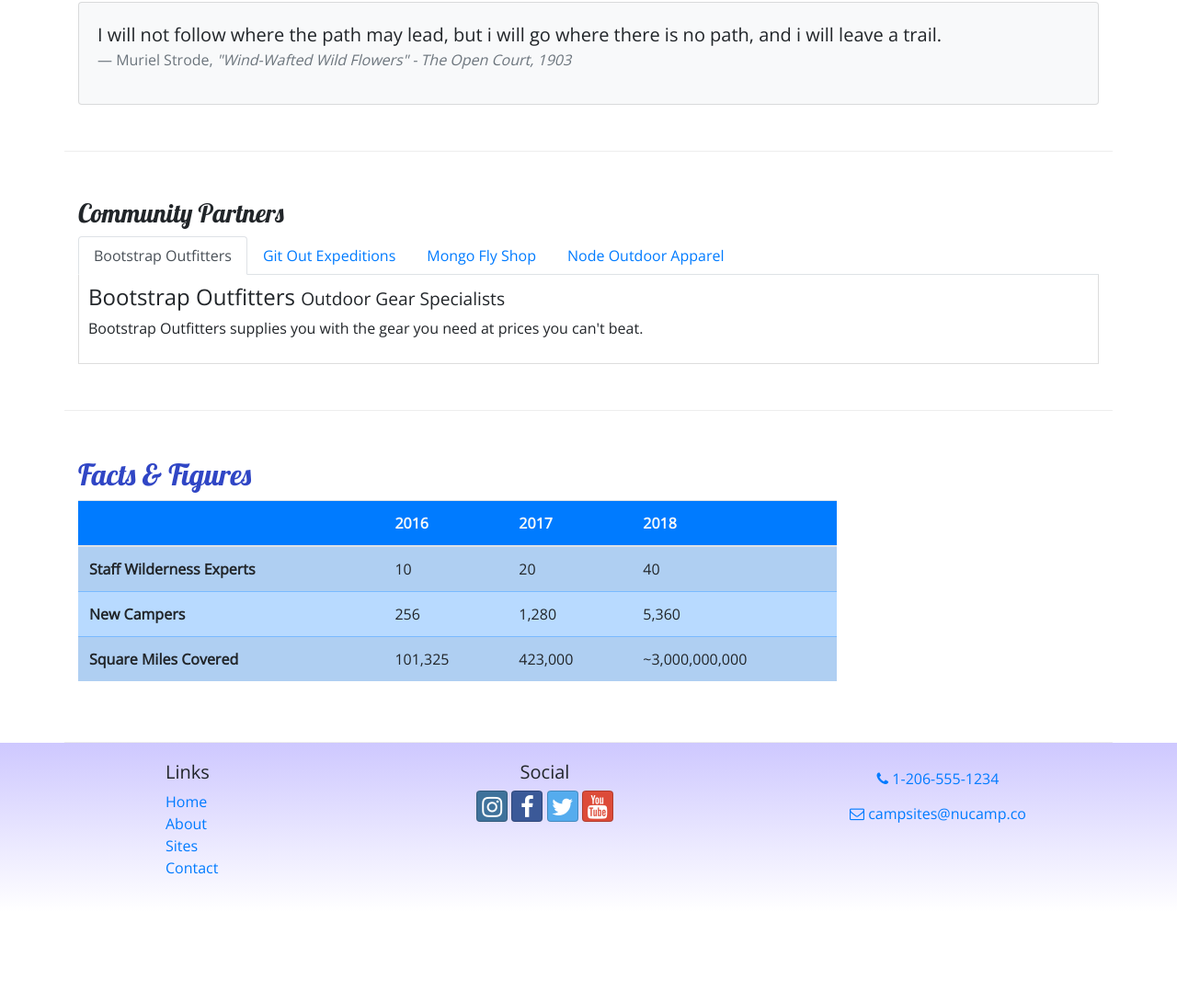
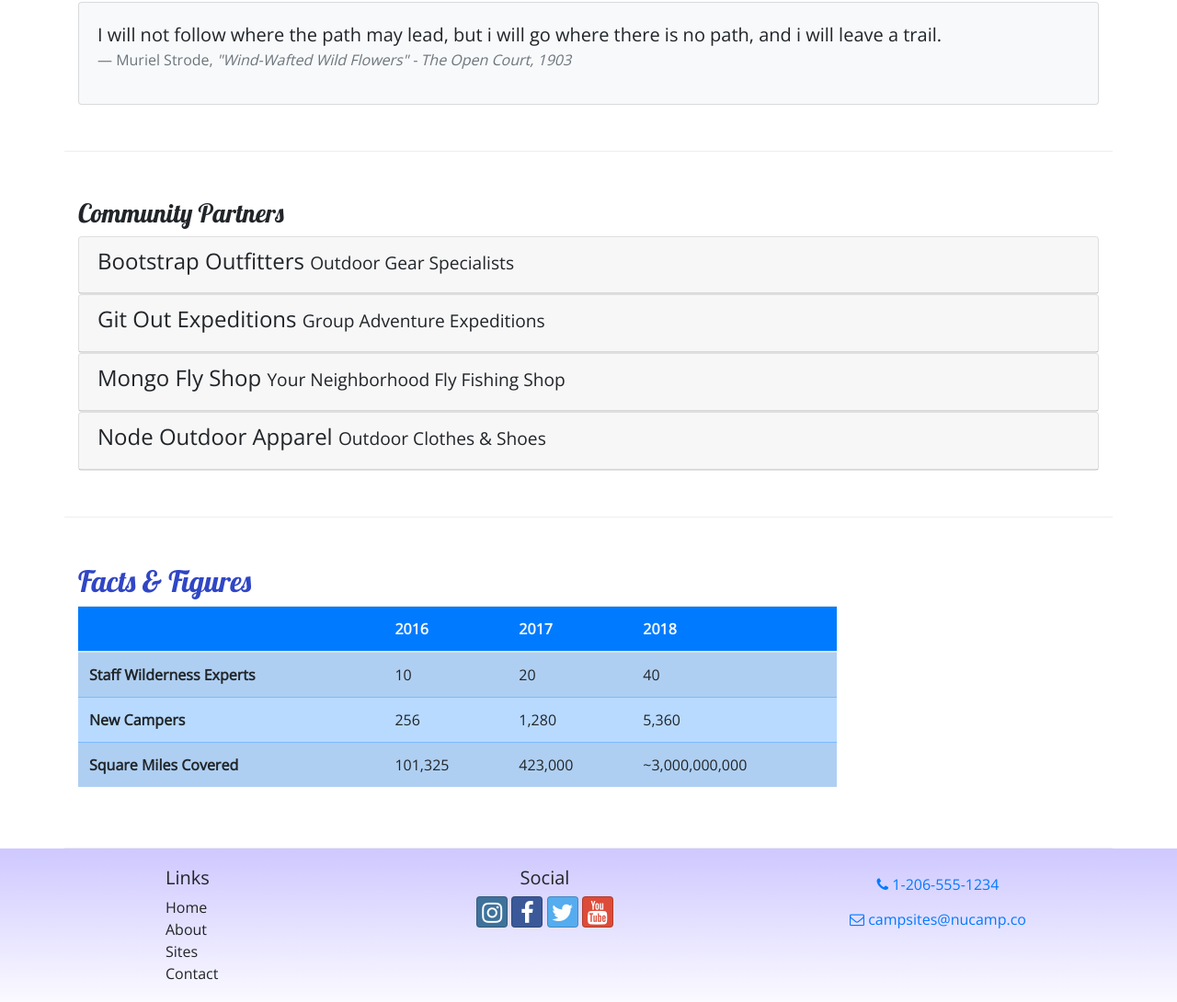
Before and after one commit to victorswanberg/NuCampWebPage, a website: page aboutus.html in a window 1280 px wide. Shown: the part 664-1754 px from the top of the page at 92% size. Before the commit the page ends 1656 px from the top, so only its background shows below. Drawn offline with nearby package versions, Linux system fonts and the light colour scheme.

Commit message:
Changed the tab interaction component to an accordion component

```diff
--- a/aboutus.html
+++ b/aboutus.html
@@ -107,7 +107,7 @@
     </div>
 
     <!-- tab component -->
-    <div class="row row-content">
+    <!-- <div class="row row-content">
       <div class="col">
         <h3>Community Partners</h3>
         <ul class="nav nav-tabs">
@@ -149,7 +149,80 @@
           </div>
         </div>
       </div>
-    </div>
+    </div> -->
+
+        <!-- accordian component -->
+        <div class="row row-content">
+          <div class="col">
+            <h3>Community Partners</h3>
+              <div id="accordion">
+                <div class="card">
+                  <div role="tab" class="card-header">
+                    <h4>
+                      <a class="collapsed" data-toggle="collapse" data-target="#bootstrap">
+                        Bootstrap Outfitters <small>Outdoor Gear Specialists</small>
+                      </a>
+                    </h4>
+                    <div class="collapse" id="bootstrap" data-parent="#accordion">
+                      <div class="card-body">
+                        <p class="d-none d-sm-block">
+                          Bootstrap Outfitters supplies you with the gear you need at prices you can't beat.
+                        </p>
+                      </div>
+                    </div>
+                  </div>
+                </div>
+                <div class="card">
+                  <div role="tab" class="card-header">
+                    <h4>
+                      <a  class="collapsed" data-toggle="collapse" data-target="#git">
+                        Git Out Expeditions <small>Group Adventure Expeditions</small>
+                      </a>
+                    </h4>
+                    <div class="collapse" id="git" data-parent="#accordion">
+                      <div class="card-body">
+                        <p class="d-none d-sm-block">
+                          Join Git Out Expeditions to explore new horizons with a group of other adventurers!
+                        </p>
+                      </div>
+                    </div>
+                  </div>
+                </div>
+                <div class="card">
+                  <div role="tab" class="card-header">
+                    <h4>
+                      <a class="collapsed" data-toggle="collapse" data-target="#mongo">
+                        Mongo Fly Shop <small>Your Neighborhood Fly Fishing Shop</small>
+                    </a>
+                    </h4>
+                    <div class="collapse" id="mongo" data-parent="#accordion">
+                      <div class="card-body">
+                        <p class="d-none d-sm-block">
+                          Need a new fishing pole, a tacklebox, or flies of all kinds? Stop by Mongo Fly Shop.
+                        </p>
+                      </div>
+                    </div>
+                  </div>
+                </div>
+                <div class="card">
+                  <div role="tab" class="card-header">
+                    <h4>
+                      <a class="collapsed" data-toggle="collapse" data-target="#node">
+                        Node Outdoor Apparel <small>Outdoor Clothes & Shoes</small>
+                    </a>
+                    </h4>
+                    <div class="collapse" id="node" data-parent="#accordion">
+                      <div class="card-body">
+                        <p class="d-none d-sm-block">
+                          From polar fleeces to swimsuits, hiking boots to waders, a visit to Node will be sure to get you covered.
+                        </p>
+                      </div>
+                    </div>
+                  </div>
+                </div>
+              </div>
+          </div>
+        </div>
 
 
     <div class="row row-content">
--- a/css/style.css
+++ b/css/style.css
@@ -43,8 +43,13 @@ header h2 {
   background-color: #901CAD;
 }
 
-.tab-content {
+/* .tab-content {
   border: 1px solid #ddd;
   border-top: none;
   padding: 10px;
+} */
+
+a, a:hover {
+  color: inherit;
+  text-decoration: none;
 }
```
